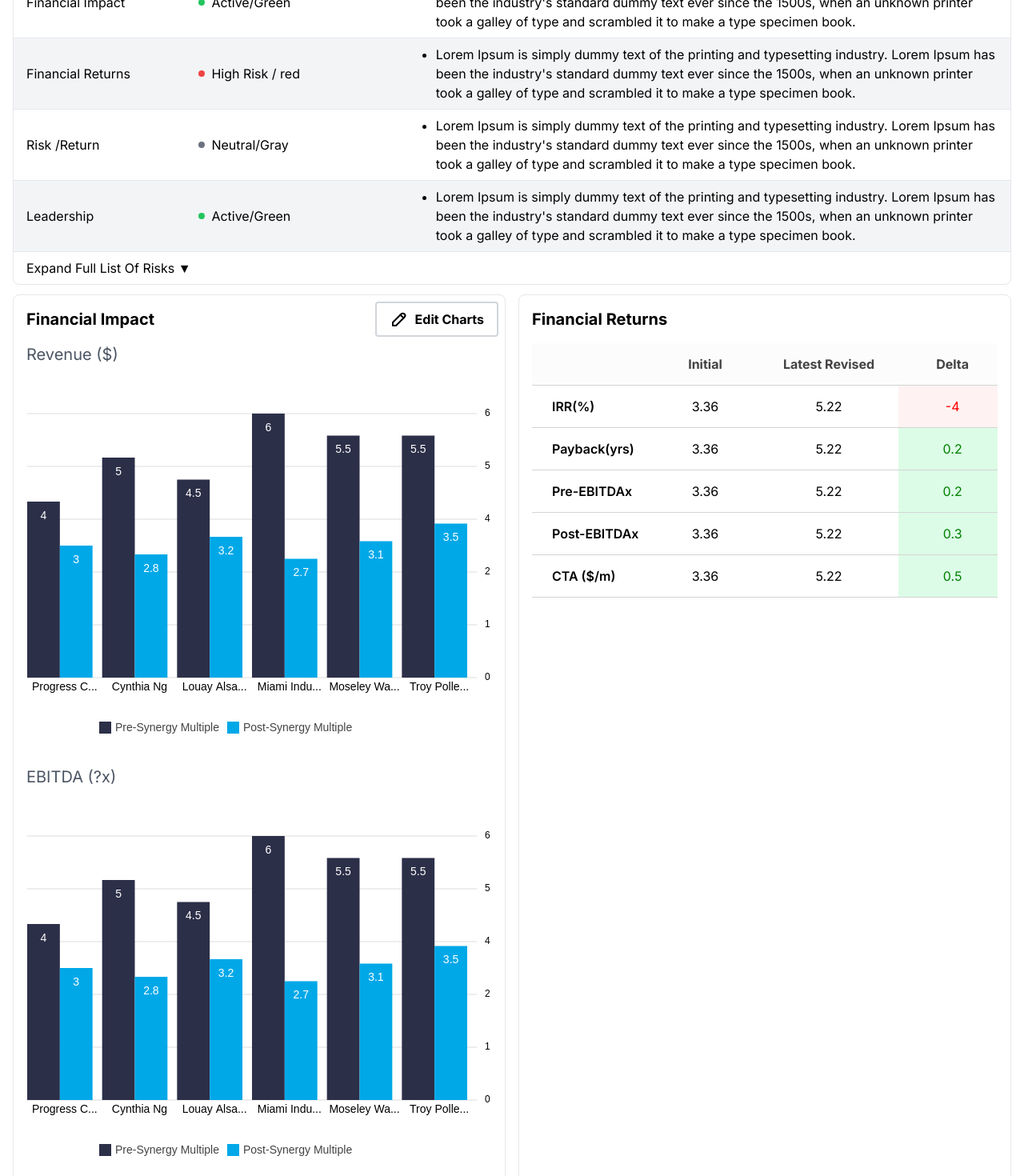
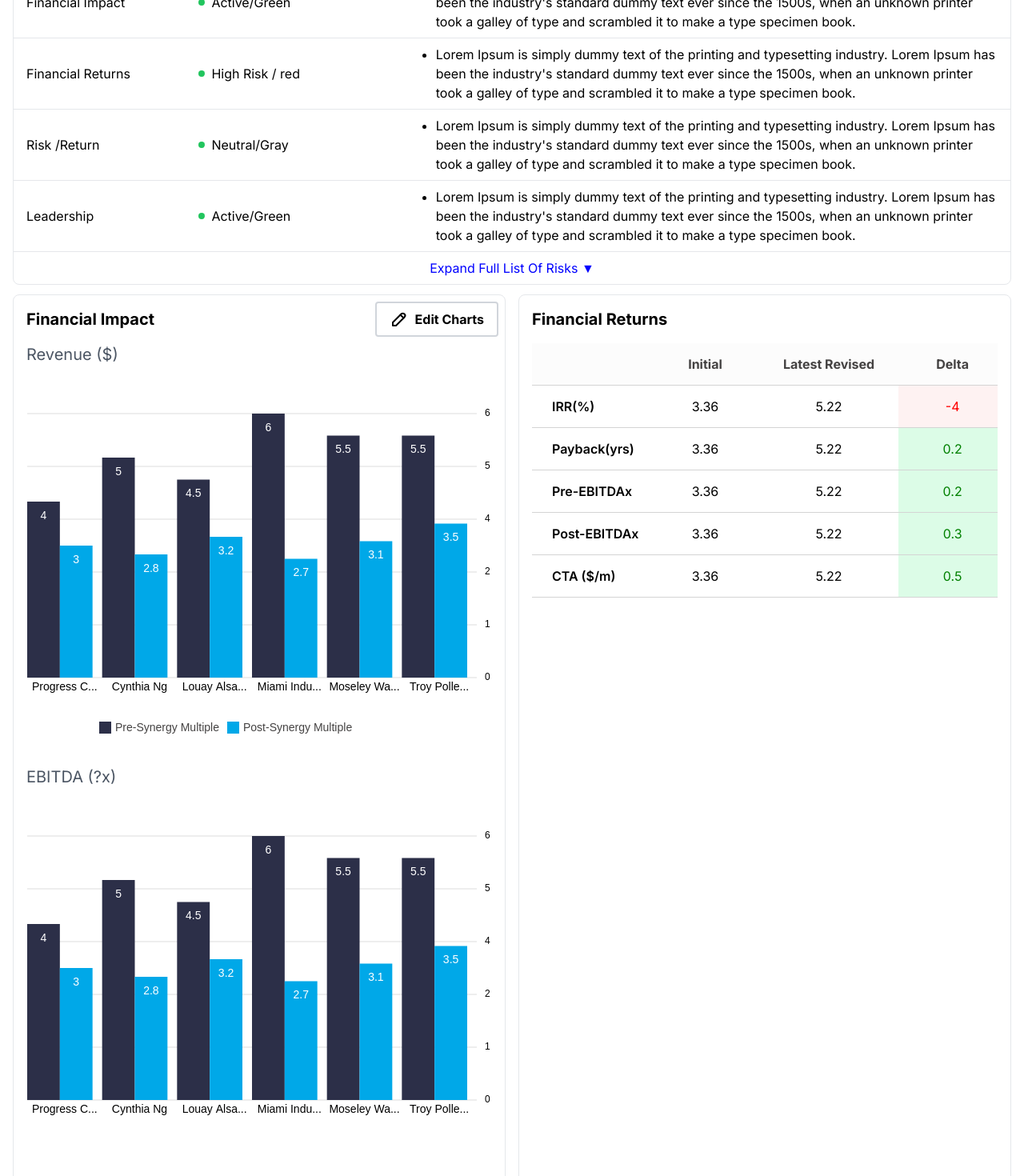
Before and after one commit to dtiadesse/investment, a Nuxt app: page /home/1 in a window 1280 px wide. Shown: the part 300-1770 px from the top of the page at 80% size. Built offline with nearby package versions, Linux system fonts and the light colour scheme; data requests are answered from the project's data file.

Commit message:
api call and table component

```diff
--- a/components/FinancialImpactBarChart.vue
+++ b/components/FinancialImpactBarChart.vue
@@ -9,9 +9,9 @@ import { ref, onMounted, watch } from 'vue';
 
 // Props
 const props = defineProps({
-seriesLabels: {
+  seriesLabels: {
     type: Array,
-    required: true,
+   default: () => [],
   },
   datasets: {
     type: Array,
@@ -152,8 +152,8 @@ const drawChart = () => {
      const legendXStart = 150;
       const legendY = chartHeight + 115; // Position above canvas bottom
       const legendSpacing = 160;
-
-      props.seriesLabels.forEach((label, index) => {
+      if(props.seriesLabels.length>0){
+        props.seriesLabels.forEach((label, index) => {
         const x = legendXStart + index * legendSpacing;
 
         // Draw legend color box
@@ -166,6 +166,7 @@ const drawChart = () => {
         ctx.textAlign = "left";
         ctx.fillText(label, x + 20, legendY + 15); // Add space after color box
       });
+      }
   };
 
   // Clear the canvas
--- a/components/InvestmentAssessmentCriteria.vue
+++ b/components/InvestmentAssessmentCriteria.vue
@@ -32,89 +32,111 @@
         </div>
 
       </div>
-      <div class="flex py-2 px-4 border-b">
-        <div class="w-60 flex items-center">Business Integration / Implementation</div>
-        <div class="w-1/4 flex items-center"><p class="w-2 h-2 bg-green-500 rounded-full mr-2"></p><p>Active/Green</p></div>
+      <div class="flex py-2 px-4 border-b"  v-for="item in tableValue">
+        <div class="w-60 flex items-center">{{item.BusinessIntegration}}</div>
+        <div class="w-1/4 flex items-center"><p class="w-2 h-2 bg-green-500 rounded-full mr-2"></p><p>{{item.Status}}</p></div>
         <div class="w-2/3 flex items-center">
           <ul class="list-disc pl-6">
             <li>
-              Lorem Ipsum is simply dummy text of the printing and typesetting industry.
-              Lorem Ipsum has been the industry's standard dummy text ever since the 1500s,
-              when an unknown printer took a galley of type and scrambled it to make a type specimen book.
+              {{item.Risks}}
             </li>
           </ul>
         </div>
       </div>
-      <div class="flex py-2 px-4 border-b bg-gray-100">
-        <div class="w-60 flex items-center">Functional Integration / Implementation</div>
-        <div class="w-1/4 flex items-center"><p class="w-2 h-2 bg-yellow-500 rounded-full mr-2"></p><p>/Amber</p></div>
+      <div class="flex py-2 px-4 border-b"  v-for="item in hiddenItems"  v-if="isExpanded">
+        <div class="w-60 flex items-center">{{item.BusinessIntegration}}</div>
+        <div class="w-1/4 flex items-center"><p class="w-2 h-2 bg-green-500 rounded-full mr-2"></p><p>{{item.Status}}</p></div>
         <div class="w-2/3 flex items-center">
           <ul class="list-disc pl-6">
             <li>
-              Lorem Ipsum is simply dummy text of the printing and typesetting industry.
-              Lorem Ipsum has been the industry's standard dummy text ever since the 1500s,
-              when an unknown printer took a galley of type and scrambled it to make a type specimen book.
+              {{item.Risks}}
             </li>
           </ul>
         </div>
       </div>
-      <div class="flex py-2 px-4 border-b">
-        <div class="w-60 flex items-center">Financial Impact</div>
-        <div class="w-1/4 flex items-center"><p class="w-2 h-2 bg-green-500 rounded-full mr-2"></p><p>Active/Green</p></div>
-        <div class="w-2/3 flex items-center">
-          <ul class="list-disc pl-6">
-            <li>
-              Lorem Ipsum is simply dummy text of the printing and typesetting industry.
-              Lorem Ipsum has been the industry's standard dummy text ever since the 1500s,
-              when an unknown printer took a galley of type and scrambled it to make a type specimen book.
-            </li>
-          </ul>
-        </div>
-      </div>
-      <div class="flex py-2 px-4 border-b bg-gray-100">
-        <div class="w-60 flex items-center">Financial Returns</div>
-        <div class="w-1/4 flex items-center"><p class="w-2 h-2 bg-red-500 rounded-full mr-2"></p><p>High Risk / red</p></div>
-        <div class="w-2/3 flex items-center">
-          <ul class="list-disc pl-6">
-            <li>
-              Lorem Ipsum is simply dummy text of the printing and typesetting industry.
-              Lorem Ipsum has been the industry's standard dummy text ever since the 1500s,
-              when an unknown printer took a galley of type and scrambled it to make a type specimen book.
-            </li>
-          </ul>
-        </div>
-      </div>
-      <div class="flex py-2 px-4 border-b">
-        <div class="w-60 flex items-center">Risk /Return</div>
-        <div class="w-1/4 flex items-center"><p class="w-2 h-2 bg-gray-500 rounded-full mr-2"></p><p>Neutral/Gray</p></div>
-        <div class="w-2/3 flex items-center">
-          <ul class="list-disc pl-6">
-            <li>
-              Lorem Ipsum is simply dummy text of the printing and typesetting industry.
-              Lorem Ipsum has been the industry's standard dummy text ever since the 1500s,
-              when an unknown printer took a galley of type and scrambled it to make a type specimen book.
-            </li>
-          </ul>
-        </div>
-      </div>
-      <div class="flex py-2 px-4 bg-gray-100 border-b">
-        <div class="w-60 flex items-center">Leadership</div>
-        <div class="w-1/4 flex items-center"><p class="w-2 h-2 bg-green-500 rounded-full mr-2"></p><p>Active/Green</p></div>
-        <div class="w-2/3 flex items-center">
-          <ul class="list-disc pl-6">
-            <li>
-              Lorem Ipsum is simply dummy text of the printing and typesetting industry.
-              Lorem Ipsum has been the industry's standard dummy text ever since the 1500s,
-              when an unknown printer took a galley of type and scrambled it to make a type specimen book.
-            </li>
-          </ul>
-        </div>
-      </div>
-      <div class="flex py-2 px-4">
-          Expand Full List Of Risks ▼
+      <div class="flex py-2 px-4 justify-center">
+        <button @click="toggleExpand" class="buttonExpand">
+          Expand Full List Of Risks  {{ isExpanded ? '▲' : '▼' }}
+        </button>
       </div>
 </template>
 
-<script setup>
+<script>
+export default {
+  name: 'DataTable',
+  props: {
+    tableData: {
+      type: Array,
+      required: true
+    }
+  },
+  data() {
+    return {
+      // Full list of items
+      items: [
+            {
+              "BusinessIntegration":"Business Integration / Implementation",
+              "Status":"Active/Green",
+              "Risks":"Lorem Ipsum is simply dummy text of the printing and typesetting industry. Lorem Ipsum has been the industry's standard dummy text ever since the 1500s, when an unknown printer took a galley of type and scrambled it to make a type specimen book."
+            },
+            {
+              "BusinessIntegration":"Functional Integration / Implementation",
+              "Status":"/Amber",
+              "Risks":"Lorem Ipsum is simply dummy text of the printing and typesetting industry. Lorem Ipsum has been the industry's standard dummy text ever since the 1500s, when an unknown printer took a galley of type and scrambled it to make a type specimen book."
+            },
+            {
+              "BusinessIntegration":"Financial Impact",
+              "Status":"Active/Green",
+              "Risks":"Lorem Ipsum is simply dummy text of the printing and typesetting industry. Lorem Ipsum has been the industry's standard dummy text ever since the 1500s, when an unknown printer took a galley of type and scrambled it to make a type specimen book."
+            },
+            {
+              "BusinessIntegration":"Financial Returns",
+              "Status":"High Risk / red",
+              "Risks":"Lorem Ipsum is simply dummy text of the printing and typesetting industry. Lorem Ipsum has been the industry's standard dummy text ever since the 1500s, when an unknown printer took a galley of type and scrambled it to make a type specimen book."
+            },
+            {
+              "BusinessIntegration":"Risk /Return",
+              "Status":"Neutral/Gray",
+              "Risks":"Lorem Ipsum is simply dummy text of the printing and typesetting industry. Lorem Ipsum has been the industry's standard dummy text ever since the 1500s, when an unknown printer took a galley of type and scrambled it to make a type specimen book."
+            },
+            {
+              "BusinessIntegration":"Leadership",
+              "Status":"Active/Green",
+              "Risks":"Lorem Ipsum is simply dummy text of the printing and typesetting industry. Lorem Ipsum has been the industry's standard dummy text ever since the 1500s, when an unknown printer took a galley of type and scrambled it to make a type specimen book."
+            }
+          ],
+      // Track expanded state
+      isExpanded: false,
+      // Number of items to show initially
+      initialVisibleCount: 3,
+    };
+  },
+  computed: {
+    tableValue() {
+      return this.tableData;
+    },
+    // Dynamically calculate the visible items
+    visibleItems() {
+      return this.items.slice(0, this.initialVisibleCount);
+    },
+    // Dynamically calculate the hidden items
+    hiddenItems() {
+      return this.items.slice(this.initialVisibleCount);
+    },
+  },
+
+  methods:{
+    toggleExpand() {
+      this.isExpanded = !this.isExpanded;
+    },
+  }
+};
 
 </script>
+
+<style>
+.buttonExpand {
+  cursor: pointer;
+  color:blue
+}
+</style>
--- a/data/db.json
+++ b/data/db.json
@@ -5,6 +5,80 @@
           "Title": "Project A",
           "InvestmentType": "ADS Investment",
           "InvestmentDetails": "RECRUITING",
+          "InvestmentAssessmentCriteria":[
+            {
+              "BusinessIntegration":"Business Integration / Implementation",
+              "Status":"Active/Green",
+              "Risks":"Lorem Ipsum is simply dummy text of the printing and typesetting industry. Lorem Ipsum has been the industry's standard dummy text ever since the 1500s, when an unknown printer took a galley of type and scrambled it to make a type specimen book."
+            },
+            {
+              "BusinessIntegration":"Functional Integration / Implementation",
+              "Status":"/Amber",
+              "Risks":"Lorem Ipsum is simply dummy text of the printing and typesetting industry. Lorem Ipsum has been the industry's standard dummy text ever since the 1500s, when an unknown printer took a galley of type and scrambled it to make a type specimen book."
+            },
+            {
+              "BusinessIntegration":"Financial Impact",
+              "Status":"Active/Green",
+              "Risks":"Lorem Ipsum is simply dummy text of the printing and typesetting industry. Lorem Ipsum has been the industry's standard dummy text ever since the 1500s, when an unknown printer took a galley of type and scrambled it to make a type specimen book."
+            },
+            {
+              "BusinessIntegration":"Financial Returns",
+              "Status":"High Risk / red",
+              "Risks":"Lorem Ipsum is simply dummy text of the printing and typesetting industry. Lorem Ipsum has been the industry's standard dummy text ever since the 1500s, when an unknown printer took a galley of type and scrambled it to make a type specimen book."
+            },
+            {
+              "BusinessIntegration":"Risk /Return",
+              "Status":"Neutral/Gray",
+              "Risks":"Lorem Ipsum is simply dummy text of the printing and typesetting industry. Lorem Ipsum has been the industry's standard dummy text ever since the 1500s, when an unknown printer took a galley of type and scrambled it to make a type specimen book."
+            },
+            {
+              "BusinessIntegration":"Leadership",
+              "Status":"Active/Green",
+              "Risks":"Lorem Ipsum is simply dummy text of the printing and typesetting industry. Lorem Ipsum has been the industry's standard dummy text ever since the 1500s, when an unknown printer took a galley of type and scrambled it to make a type specimen book."
+            }
+          ],
+          "FinancialReturns":[
+            {
+              "Title":"IRR(%)",
+              "Initial":"3.36",
+              "LatestRevised":"5.22",
+              "Delta":"-4"
+            },
+            {
+              "Title":"Payback(yrs)",
+              "Initial":"3.36",
+              "LatestRevised":"5.22",
+              "Delta":"0.2"
+            },
+            {
+              "Title":"Pre-EBITDAx",
+              "Initial":"3.36",
+              "LatestRevised":"5.22",
+              "Delta":"0.2"
+            },
+            {
+              "Title":"Post-EBITDAx",
+              "Initial":"3.36",
+              "LatestRevised":"5.22",
+              "Delta":"0.3"
+            },
+            {
+              "Title":"CTA ($/m)",
+              "Initial":"3.36",
+              "LatestRevised":"5.22",
+              "Delta":"0.5"
+            }
+          ],
+          "ChartFinancialImpactDataValue1":[4, 5, 4.5, 6, 5.5, 5.5],
+          "ChartFinancialImpactDataValue2":[3, 2.8, 3.2, 2.7, 3.1, 3.5],
+          "ChartFinancialImpactDataLabel":[
+              "Progress Capital",
+              "Cynthia Ng",
+              "Louay Alsadeek",
+              "Miami Industries",
+              "Moseley Watkins",
+              "Troy Pollet"
+            ],
           "Size": "R&R - >$5M Rev",
           "SelectionCriteria": "RECRUITINGR&R - >$5M Rev",
           "BaseRevenue": 8.3,
--- a/pages/home/[id].vue
+++ b/pages/home/[id].vue
@@ -1,7 +1,7 @@
 <template>
   <div class="container mx-auto p-4">
     <div class="border border-gray-200 rounded-lg dark:bg-gray-800 dark:border-gray-700 mb-3">
-      <InvestmentAssessmentCriteria/>
+      <InvestmentAssessmentCriteria :tableData="tableData.InvestmentAssessmentCriteria"/>
     </div>
     <div class="grid gap-4 grid-cols-2">
       <div class="border border-gray-200 rounded-lg dark:bg-gray-800 dark:border-gray-700">
@@ -40,7 +40,6 @@
           EBITDA (?x)
         </p>
           <FinancialImpactBarChart
-              :seriesLabels="seriesLabels"
               :datasets="data"
               :labels="labels"
           />
@@ -48,7 +47,7 @@
       <div class="border border-gray-200 rounded-lg dark:bg-gray-800 dark:border-gray-700">
         <h2 class="text-xl font-bold p-4">Financial Returns</h2>
         <div class="m-4 mt-0">
-          <FinancialReturnsTable :data="tableData" :columns="tableColumns">
+          <FinancialReturnsTable :data="tableData.FinancialReturns" :columns="tableColumns">
           </FinancialReturnsTable>
         </div>
       </div>
@@ -56,56 +55,15 @@
   </div>
 </template>
 
-<script setup>
+<script>
 definePageMeta({
   layout: "home",
 });
- const barColors = ["#2C2F48", "#00A8E8"];
-    const seriesLabels = ["Pre-Synergy Multiple", "Post-Synergy Multiple"]
-    const labels = [
-        "Progress Capital",
-        "Cynthia Ng",
-        "Louay Alsadeek",
-        "Miami Industries",
-        "Moseley Watkins",
-        "Troy Pollet",
-      ]
-    const data = [[4, 5, 4.5, 6, 5.5, 5.5],[3, 2.8, 3.2, 2.7, 3.1, 3.5]]
-     const preSynergyData = [4, 5, 4.5, 6, 5.5, 5.5, 4.8, 5, 5.5]
-      const postSynergyData = [3, 2.8, 3.2, 2.7, 3.1, 3.5, 2.9, 3.2, 4.6]
-const tableData = [
-        {
-          Title: "IRR(%)",
-          Initial: "3.36",
-          LatestRevised: "5.22",
-          Delta: "-4",
-        },
-        {
-          Title: "Payback(yrs)",
-          Initial: "3.36",
-          LatestRevised: "5.22",
-          Delta: "0.2",
-        },
-        {
-          Title: "Pre-EBITDAx",
-          Initial: "3.36",
-          LatestRevised: "5.22",
-          Delta: "0.2",
-        },
-        {
-          Title: "Post-EBITDAx",
-          Initial: "3.36",
-          LatestRevised: "5.22",
-          Delta: "0.3",
-        },
-        {
-          Title: "CTA ($/m)",
-          Initial: "3.36",
-          LatestRevised: "5.22",
-          Delta: "0.5",
-        }
-      ]
-const tableColumns = [
+export default {
+  data() {
+    return {
+      labels: [],
+      tableColumns: [
         {
           label: "",
           key: "Title",
@@ -121,5 +79,45 @@ const tableColumns = [
         },
         { label: "Latest Revised", key: "LatestRevised",width: "30%", textAlign:"center" },
         { label: "Delta", key: "Delta",width: "20%", minusValueColor:"red",plusValueColor:"green",minusBgValueColor:"rgb(254 242 242)",plusBgValueColor:"rgb(220 252 231)",textAlign:"center" },
-      ]
+      ],
+      seriesLabels: ["Pre-Synergy Multiple", "Post-Synergy Multiple"],
+      barColors: ["#2C2F48", "#00A8E8"],
+      data:[],
+      loading: true,
+      error: null,
+      tableData:[],
+
+    }
+  },
+  watch: {
+    tableData: {
+      immediate: true,
+      handler() {
+        this.loading = false;
+      },
+    },
+  },
+  created() {
+    this.fetchInvestmentsDetails();
+  },
+  methods: {
+    async fetchInvestmentsDetails() {
+      try {
+        const { id } = useRoute().params
+        console.log(id)
+        const response = await fetch('http://localhost:3001/investments/'+id);
+        if (!response.ok) {
+          throw new Error('Failed to fetch data');
+        }
+        this.tableData = await response.json();
+        this.labels = this.tableData.ChartFinancialImpactDataLabel
+        this.data = [this.tableData.ChartFinancialImpactDataValue1, this.tableData.ChartFinancialImpactDataValue2];
+        console.log(this.data);
+      } catch (err) {
+        console.log(err);
+      }
+    },
+  },
+};
+
 </script>
--- a/pages/index.vue
+++ b/pages/index.vue
@@ -181,12 +181,14 @@ export default {
           width: "30%",
           color: "#000",
           fontWeight: "600",
+          minWidth:"min-w-[191px]"
         },
         {
           label: "Total Consideration",
           key: "TotalConsideration",
           width: "20%",
           sortable: true,
+          minWidth:"min-w-[191px]"
         },
         { label: "Guaranteed", key: "GuaranteedAmount",width: "20%", sortable: true },
         { label: "At-risk", key: "AtRiskAmount",width: "20%", sortable: true },
@@ -195,6 +197,64 @@ export default {
       loading: true,
       error: null,
       tableData:[],
+      tableColumnsNew:[
+        {
+          label: "Investment Title",
+          key: "Title",
+          sortable: true,
+          color: "#000",
+          fontWeight: "600",
+          minWidthClass:"min-w-[198px]"
+        },
+        {
+          label: "Investment Type",
+          key: "InvestmentType",
+          sortable: true,
+          color: "#000",
+          fontWeight: "600",
+          minWidthClass:"min-w-[220px]"
+        },
+        {
+          label: "Total Consideration",
+          key: "TotalConsideration",
+          sortable: true,
+          color: "#000",
+          fontWeight: "600",
+          minWidthClass:"min-w-[240px]"
+        },
+        {
+          label: "Status",
+          key: "Status",
+          sortable: true,
+          color: "#000",
+          fontWeight: "600",
+          minWidthClass:"min-w-[160px]"
+        },
+        {
+          label: "Initial",
+          key: "Initial",
+          sortable: true,
+          color: "#000",
+          fontWeight: "600",
+          minWidthClass:"min-w-[160px]"
+        },
+        {
+          label: "Latest Revised",
+          key: "LatestRevised",
+          sortable: true,
+          color: "#000",
+          fontWeight: "600",
+          minWidthClass:"min-w-[200px]"
+        },
+        {
+          label: "Revenue",
+          key: "Revenue",
+          sortable: true,
+          color: "#000",
+          fontWeight: "600",
+          minWidthClass:"min-w-[160px]"
+        },
+      ]
     }
   },
   watch: {
```
Also changed, not shown: components/Table.vue (added, +132 -0 lines).
